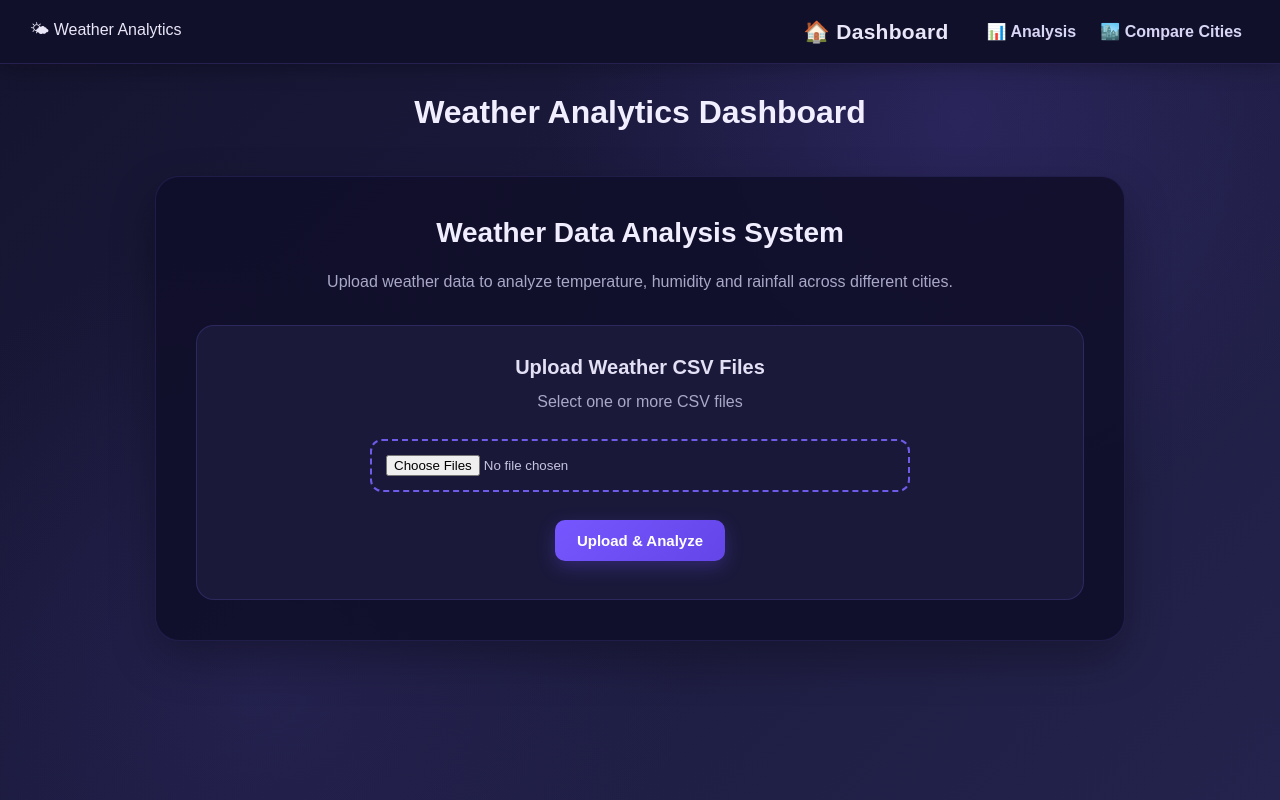
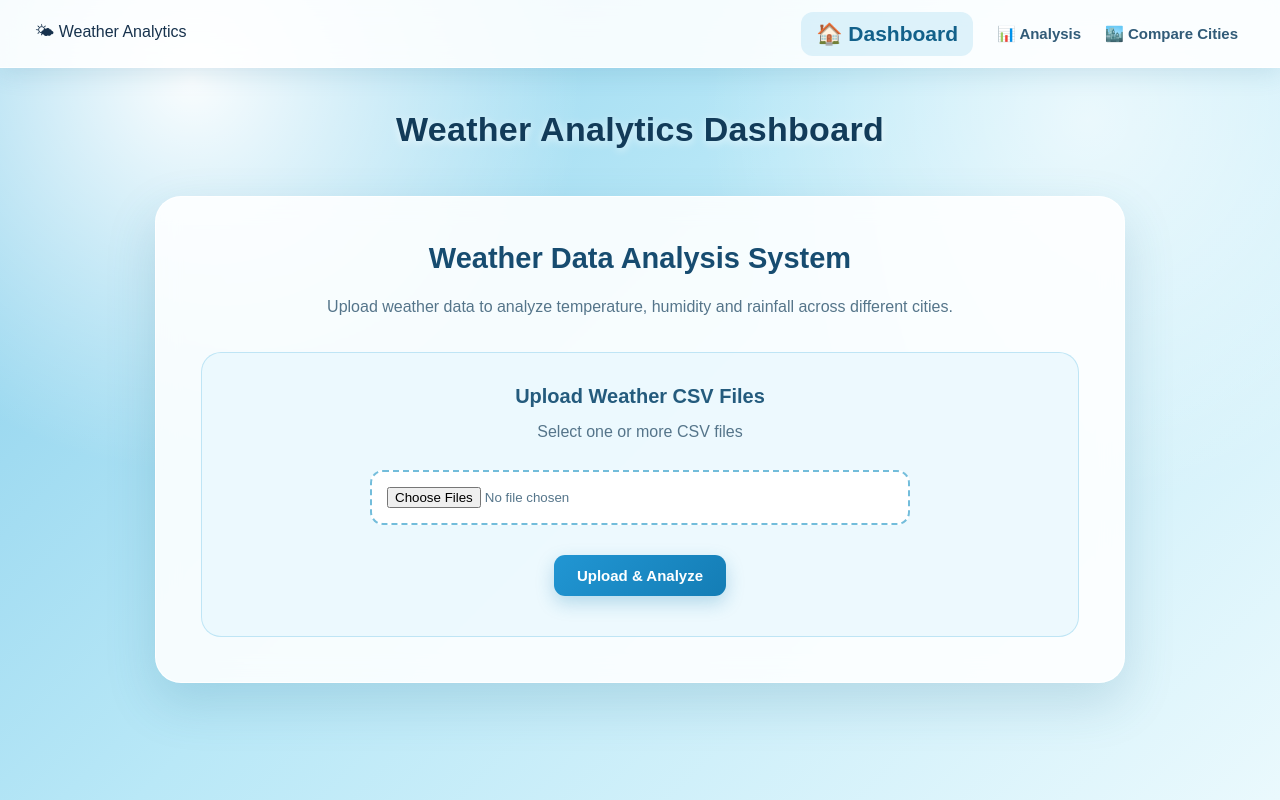
Before and after one commit to EHarika07/weather-data-analysis-system, a Flask app: page / in a window 1280 px wide. Run offline with Flask 3, Linux system fonts and the light colour scheme.

Commit message:
Revise styles for improved aesthetics and layout

```diff
--- a/static/style.css
+++ b/static/style.css
@@ -7,83 +7,100 @@
 body {
     min-height: 100vh;
     font-family: Arial, Helvetica, sans-serif;
-    color: #e8e6f7;
+    color: #17324d;
+
     background:
         radial-gradient(
-            circle at 75% 15%,
-            rgba(91, 72, 190, 0.22) 0%,
-            transparent 35%
+            circle at 15% 10%,
+            rgba(255, 255, 255, 0.95),
+            transparent 30%
         ),
         radial-gradient(
-            circle at 20% 85%,
-            rgba(70, 61, 145, 0.20) 0%,
-            transparent 35%
+            circle at 85% 15%,
+            rgba(255, 255, 255, 0.65),
+            transparent 30%
         ),
         linear-gradient(
             135deg,
-            #15142f 0%,
-            #1b1a3d 45%,
-            #24234d 100%
+            #87ceeb 0%,
+            #b9e8f7 45%,
+            #eaf9fd 100%
         );
+
     background-attachment: fixed;
-    padding-bottom: 40px;
+    padding-bottom: 50px;
 }
 
 /* =========================
-   NAVIGATION BAR
+   NAVIGATION
    ========================= */
 
 nav {
     width: 100%;
-    min-height: 64px;
-    padding: 0 30px;
+    min-height: 68px;
+
+    padding: 0 35px;
+
     display: flex;
     align-items: center;
     justify-content: space-between;
 
-    background: #11102b;
+    background: rgba(255, 255, 255, 0.88);
 
-    border-bottom: 1px solid rgba(126, 105, 255, 0.18);
+    border-bottom:
+        1px solid rgba(255, 255, 255, 0.8);
 
     box-shadow:
-        0 4px 20px rgba(0, 0, 0, 0.25);
+        0 5px 25px rgba(43, 117, 150, 0.15);
 
-    backdrop-filter: blur(12px);
-    -webkit-backdrop-filter: blur(12px);
+    backdrop-filter: blur(14px);
+    -webkit-backdrop-filter: blur(14px);
+
+    position: sticky;
+    top: 0;
+    z-index: 100;
 }
 
 nav a {
-    color: #d8d5f5;
+    color: #315b78;
+
     text-decoration: none;
-    font-size: 16px;
+
+    font-size: 15px;
     font-weight: 600;
-    margin: 0 8px;
-    transition: 0.2s ease;
+
+    margin: 0 7px;
+
+    transition: 0.25s ease;
 }
 
 nav a:hover {
-    color: #9b7cff;
+    color: #1689bd;
 }
 
 nav a:first-child {
-    color: #e9e6f8;
+    color: #12618a;
+
     font-size: 21px;
-    font-weight: 600;
-    letter-spacing: 0.3px;
-    padding: 10px 14px;
-    border-radius: 8px;
-    background: #11102b;
+    font-weight: 700;
+
+    padding: 10px 15px;
+
+    border-radius: 12px;
+
+    background:
+        rgba(135, 206, 235, 0.25);
 }
 
 nav a:first-child:hover {
-    color: #ffffff;
-    background: #19183a;
+    background:
+        rgba(135, 206, 235, 0.45);
 }
 
 nav div {
     display: flex;
     align-items: center;
-    gap: 8px;
+    gap: 10px;
 }
 
 /* =========================
@@ -92,26 +109,38 @@ nav div {
 
 h1 {
     text-align: center;
-    padding: 30px 20px 20px;
-    color: #f1efff;
-    font-size: 32px;
+
+    padding: 42px 20px 22px;
+
+    color: #123b59;
+
+    font-size: 34px;
     font-weight: 700;
+
+    letter-spacing: 0.3px;
+
+    text-shadow:
+        0 2px 8px rgba(255, 255, 255, 0.7);
 }
 
 h2 {
-    color: #f0edff;
+    color: #174c70;
+
     margin-bottom: 20px;
+
     font-size: 24px;
 }
 
 h3 {
-    color: #e3e0f5;
+    color: #245b7d;
+
     margin-bottom: 10px;
 }
 
 p {
-    line-height: 1.6;
-    color: #aaa8c7;
+    line-height: 1.7;
+
+    color: #55758a;
 }
 
 a {
@@ -125,41 +154,50 @@ a {
 button {
     border: none;
     outline: none;
+
     cursor: pointer;
+
     font-family: inherit;
 
-    padding: 12px 22px;
+    padding: 12px 23px;
     margin: 8px;
 
-    background: linear-gradient(
-        135deg,
-        #7657ff,
-        #6345e8
-    );
+    background:
+        linear-gradient(
+            135deg,
+            #2196d3,
+            #147db5
+        );
 
     color: white;
-    border-radius: 10px;
+
+    border-radius: 11px;
 
     font-size: 15px;
     font-weight: 600;
 
     box-shadow:
-        0 6px 18px rgba(105, 76, 240, 0.30);
+        0 7px 18px rgba(27, 132, 183, 0.28);
 
-    transition: 0.2s ease;
+    transition: 0.25s ease;
 }
 
 button:hover {
-    transform: translateY(-2px);
+    transform: translateY(-3px);
 
-    background: linear-gradient(
-        135deg,
-        #866cff,
-        #7054f0
-    );
+    background:
+        linear-gradient(
+            135deg,
+            #2da9e6,
+            #1688c2
+        );
 
     box-shadow:
-        0 9px 22px rgba(105, 76, 240, 0.40);
+        0 11px 25px rgba(27, 132, 183, 0.38);
+}
+
+button:active {
+    transform: translateY(-1px);
 }
 
 /* =========================
@@ -171,39 +209,54 @@ button:hover {
     max-width: 970px;
 
     margin: 25px auto;
-    padding: 40px;
+
+    padding: 45px;
 
     text-align: center;
 
-    background: rgba(17, 16, 43, 0.92);
+    background:
+        rgba(255, 255, 255, 0.88);
 
-    border: 1px solid rgba(126, 105, 255, 0.14);
+    border:
+        1px solid rgba(255, 255, 255, 0.95);
 
-    border-radius: 24px;
+    border-radius: 26px;
 
     box-shadow:
-        0 18px 45px rgba(0, 0, 0, 0.28);
+        0 20px 50px rgba(40, 111, 145, 0.18);
+
+    backdrop-filter: blur(12px);
+    -webkit-backdrop-filter: blur(12px);
+
+    animation: fadeUp 0.6s ease;
 }
 
 .dashboard-card h2 {
-    font-size: 28px;
-    margin-bottom: 20px;
+    font-size: 29px;
+
+    margin-bottom: 18px;
+
+    color: #174c70;
 }
 
 .dashboard-card p {
     max-width: 700px;
+
     margin: 0 auto 25px;
 }
 
 .dashboard-card form {
-    margin-top: 30px;
-    padding: 30px;
+    margin-top: 32px;
 
-    background: rgba(28, 27, 62, 0.90);
+    padding: 32px;
 
-    border: 1px solid rgba(126, 105, 255, 0.18);
+    background:
+        rgba(235, 249, 254, 0.90);
 
-    border-radius: 18px;
+    border:
+        1px solid rgba(135, 206, 235, 0.45);
+
+    border-radius: 20px;
 }
 
 .dashboard-card form h3 {
@@ -220,23 +273,31 @@ input[type="file"] {
     width: 100%;
     max-width: 540px;
 
-    margin: 20px auto;
-    padding: 14px;
+    margin: 22px auto;
 
-    background: #191838;
+    padding: 15px;
 
-    border: 2px dashed #6f5bea;
+    background: #ffffff;
 
-    border-radius: 12px;
+    border:
+        2px dashed #73bddb;
 
-    color: #c7c4df;
+    border-radius: 13px;
+
+    color: #55758a;
 
     cursor: pointer;
+
+    transition: 0.25s ease;
 }
 
 input[type="file"]:hover {
-    border-color: #987fff;
-    background: #211f45;
+    border-color: #2196d3;
+
+    background: #f7fdff;
+
+    box-shadow:
+        0 0 18px rgba(33, 150, 211, 0.12);
 }
 
 /* =========================
```
Also changed, not shown: other parts of static/style.css (+122 -61 lines).
